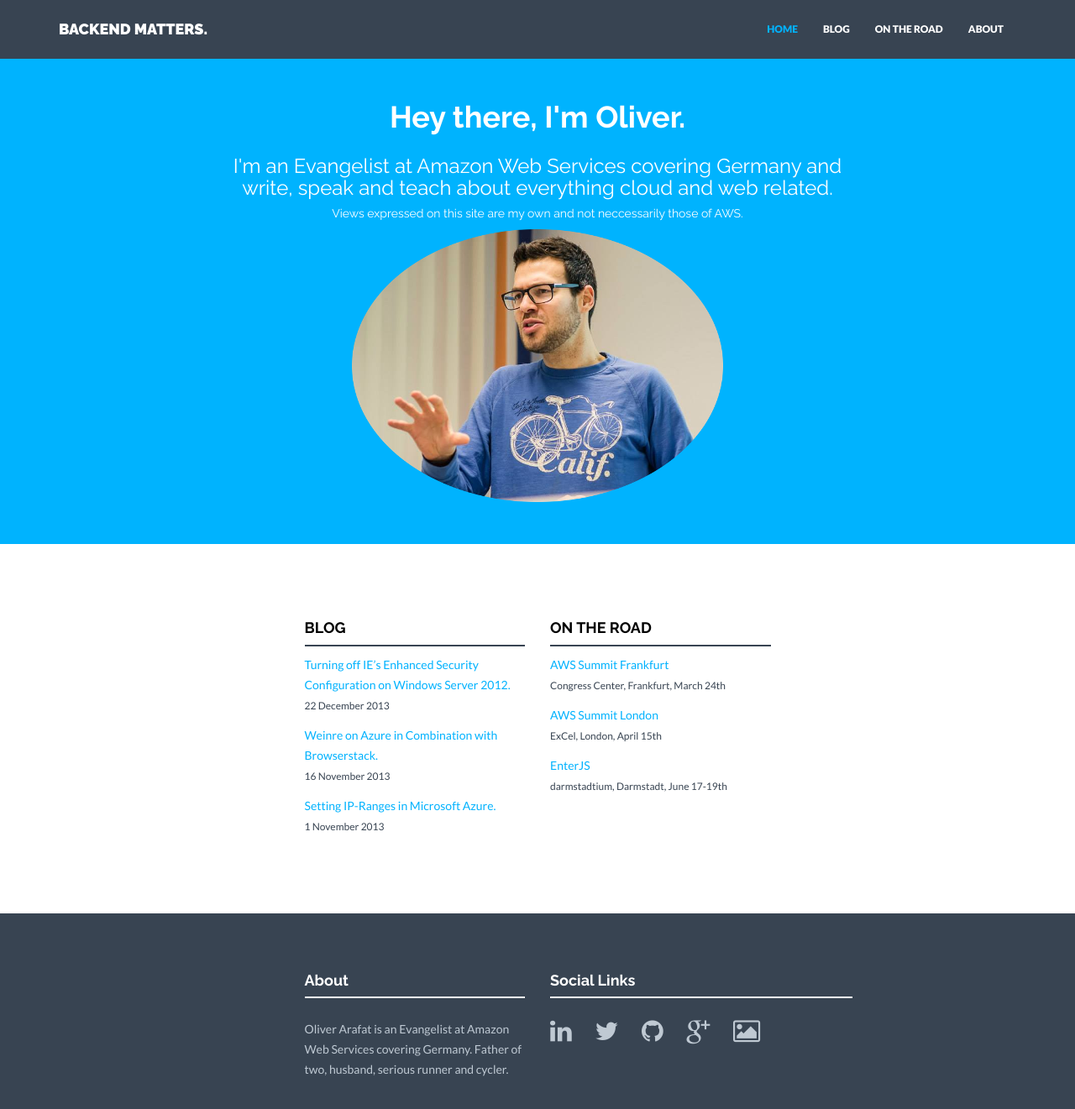
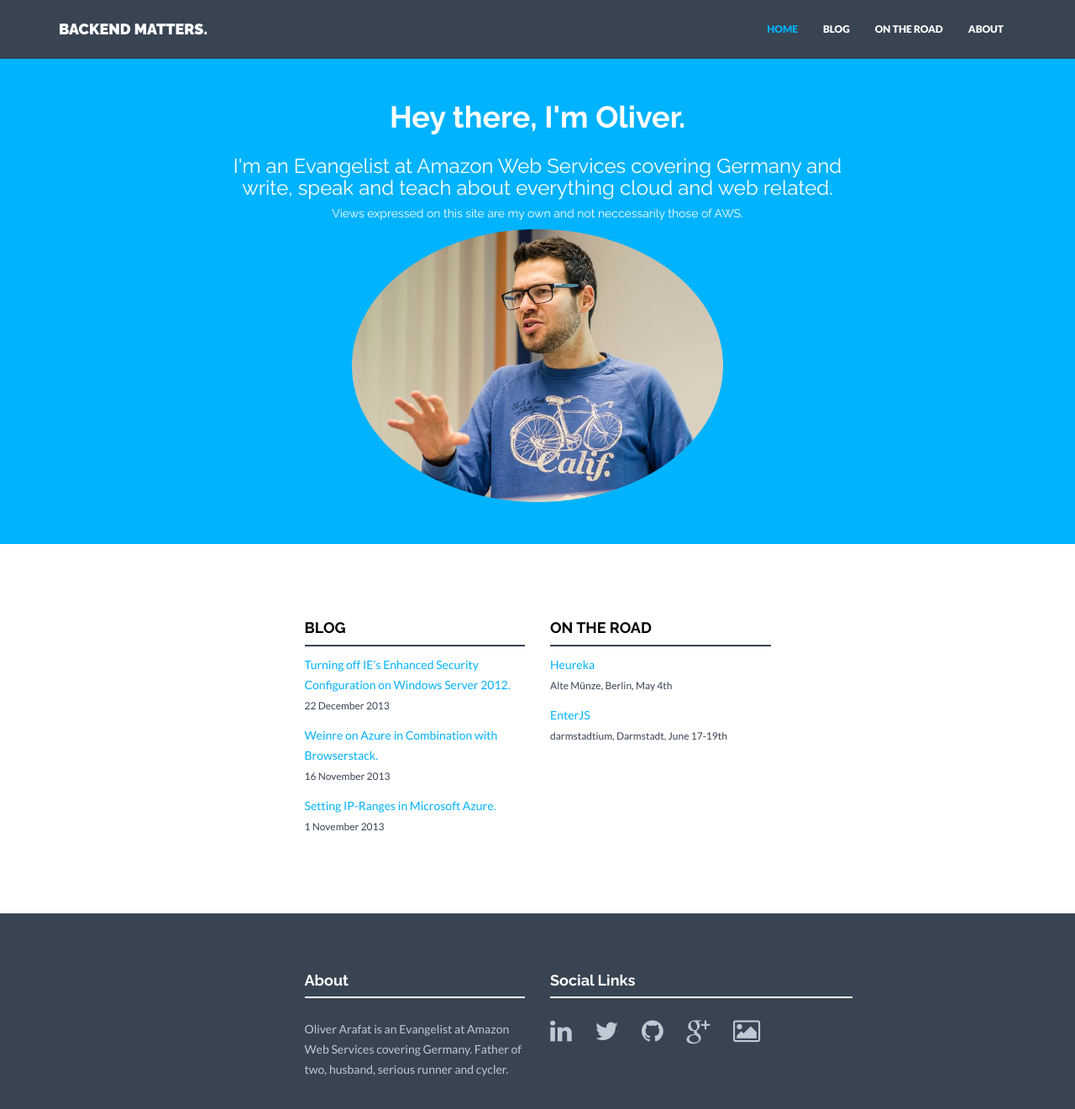
Before and after one commit to arafato/blog, a Jekyll site: the page built from index.html, in a window 1280 px wide and 1358 px high. Shown: the top 1321 px of the window at 84% size. Built offline with Jekyll 4.4.1, drawn with Linux system fonts in a browser that asks for light colours; nearby versions of some CDN libraries.

Commit message:
Updated conferences

```diff
--- a/_config.yml
+++ b/_config.yml
@@ -37,14 +37,12 @@ social:
 about: "Oliver Arafat is an Evangelist at Amazon Web Services covering Germany. Father of two, husband, serious runner and cycler."
 
 events:
-  - name: AWS Summit Frankfurt
-    location: Congress Center, Frankfurt
-    date: March 24th
-    website: http://aws.amazon.com/de/campaigns/event-enterprise/
-  - name: AWS Summit London
-    location: ExCel, London
-    date: April 15th
-    website: http://aws.amazon.com/de/summits/london/
+  - name: Heureka
+    location: Alte Münze, Berlin
+    date: May 4th
+    website: http:/heureka-conference.com
+    talk: How to build innovation into <br>the DNA of your Company
+    talk-url: http:/heureka-conference.com/workshop-1
   - name: EnterJS
     location: darmstadtium, Darmstadt
     date: June 17-19th
```
